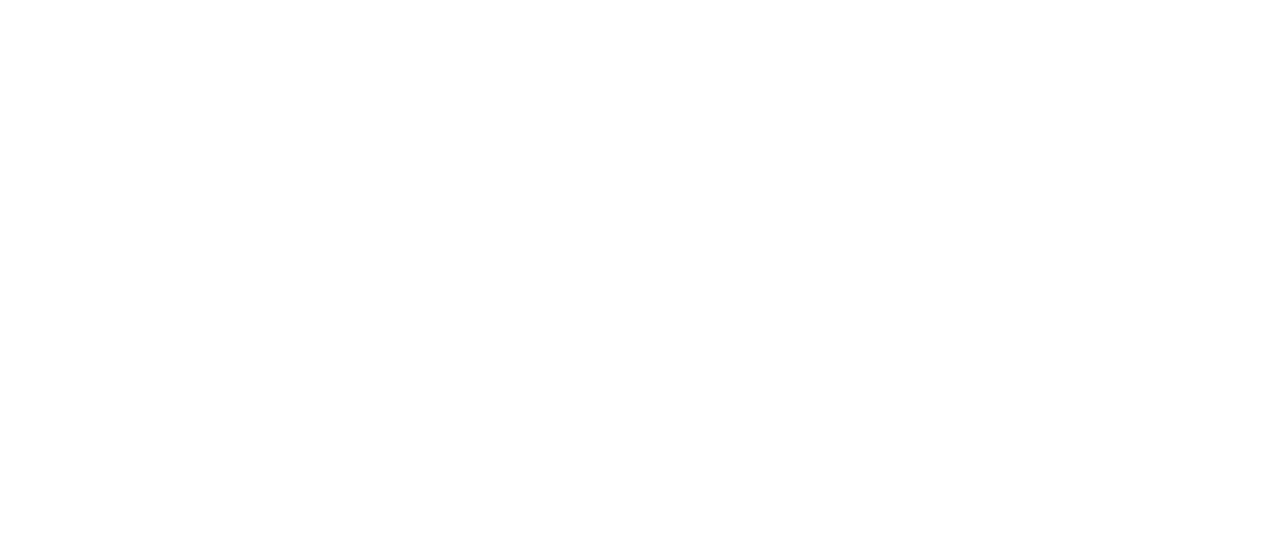
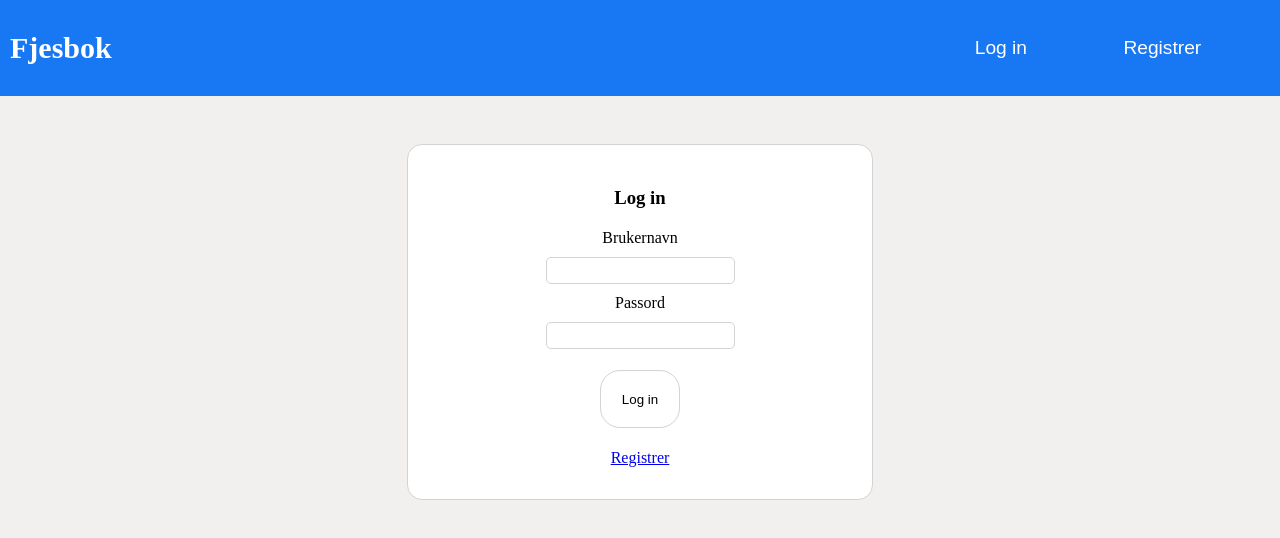
Before and after one commit to SenInao/skole.senharald.com, a React (Vite) app in the folder client/: page /login in a window 1280 px wide. Before the commit this address had no page. Shown: the top 538 px of the page. Built offline with nearby package versions, Linux system fonts and the light colour scheme.

Commit message:
added login and register pages

```diff
--- a/client/src/App.tsx
+++ b/client/src/App.tsx
@@ -2,6 +2,8 @@
 import Home from "./layout/home/Home";
 import NyttInnlegg from "./layout/nyttInnlegg/NyttInnlegg";
 import Profil from "./layout/profil/Profil";
+import Login from "./layout/login/Login";
+import Register from "./layout/register/Register";
 
 function App() {
   return (
@@ -10,6 +12,8 @@
         <Route path="/" element={<Home/>}/>
         <Route path="/profil" element={<Profil/>}/>
         <Route path="/nyttinnlegg" element={<NyttInnlegg/>}/>
+        <Route path="/login" element={<Login/>}/>
+        <Route path="/registrer" element={<Register/>}/>
       </Routes>
     </BrowserRouter>
   );
--- a/client/src/components/navbar/Navbar.css
+++ b/client/src/components/navbar/Navbar.css
@@ -12,7 +12,7 @@
 }
 
 #navbarItems {
-  width: 50%;
+  width: 30%;
   display: flex;
   flex-direction: row;
   justify-content: space-evenly;
--- a/client/src/components/navbar/Navbar.tsx
+++ b/client/src/components/navbar/Navbar.tsx
@@ -4,7 +4,7 @@
 
 const Navbar : React.FC = () => {
   const navigate = useNavigate()
-  const loggedIn = true
+  const loggedIn = false
 
   return (
     <nav id="Navbar">
@@ -18,8 +18,8 @@
         </div> : null
         }
 
-        {loggedIn ? null : <button className="navbarButton">Log in</button> }
-        {loggedIn ? null : <button className="navbarButton">Register</button> }
+        {loggedIn ? null : <button className="navbarButton" onClick={()=>{navigate("/login")}}>Log in</button> }
+        {loggedIn ? null : <button className="navbarButton" onClick={()=>{navigate("/registrer")}}>Registrer</button> }
       </div>
     </nav>
   )
--- /dev/null
+++ b/client/src/layout/login/Login.css
@@ -0,0 +1,49 @@
+.Login {
+  width: 100%;
+  height: 100vh;
+  background-color: var(--color3);
+
+  display: flex;
+  flex-direction: column;
+  align-items: center;
+}
+
+.loginForm {
+  margin: 3rem;
+  padding: 2rem;
+
+  border-radius: 15px;
+  border: 1px solid lightgray;
+  width: 25rem;
+  background-color: var(--color2);
+
+  display: flex;
+  flex-direction: column;
+  align-items: center;
+}
+
+.loginForm h3 {
+  margin: 10px;
+}
+
+.inputLabel {
+  margin: 10px;
+}
+
+.loginButton {
+  margin: 1.3rem;
+  padding: 1.3rem;
+  border-radius: 20px;
+  border: 1px solid lightgray;
+  background-color: var(--color2);
+}
+
+.loginButton:hover {
+  background-color: var(--color3);
+}
+
+.loginInput {
+  padding: 5px;
+  border: 1px solid lightgray;
+  border-radius: 5px;
+}
--- /dev/null
+++ b/client/src/layout/login/Login.tsx
@@ -0,0 +1,25 @@
+import Navbar from "../../components/navbar/Navbar"
+import "./Login.css"
+
+const Login : React.FC = () => {
+  return (
+    <div className="Login">
+      <Navbar/>
+      <div className="loginForm">
+        <h3>Log in</h3>
+        <div className="inputLabel">
+          <label>Brukernavn</label>
+        </div>
+        <input type="text" className="loginInput"></input>
+        <div className="inputLabel">
+          <label>Passord</label>
+        </div>
+        <input type="password" className="loginInput"></input>
+        <button className="loginButton">Log in</button>
+        <a href="/registrer">Registrer</a>
+      </div>
+    </div>
+  )
+}
+
+export default Login
--- /dev/null
+++ b/client/src/layout/register/Register.tsx
@@ -0,0 +1,28 @@
+import Navbar from "../../components/navbar/Navbar"
+
+const Register : React.FC = () => {
+  return (
+    <div className="Login">
+      <Navbar/>
+      <div className="loginForm">
+        <h3>Registrer</h3>
+        <div className="inputLabel">
+          <label>Brukernavn</label>
+        </div>
+        <input type="text" className="loginInput"></input>
+        <div className="inputLabel">
+          <label>Passord</label>
+        </div>
+        <input type="password" className="loginInput"></input>
+        <div className="inputLabel">
+          <label>Bekreft Passord</label>
+        </div>
+        <input type="password" className="loginInput"></input>
+        <button className="loginButton">Registrer</button>
+        <a href="/login">Log in</a>
+      </div>
+    </div>
+  )
+}
+
+export default Register
```
